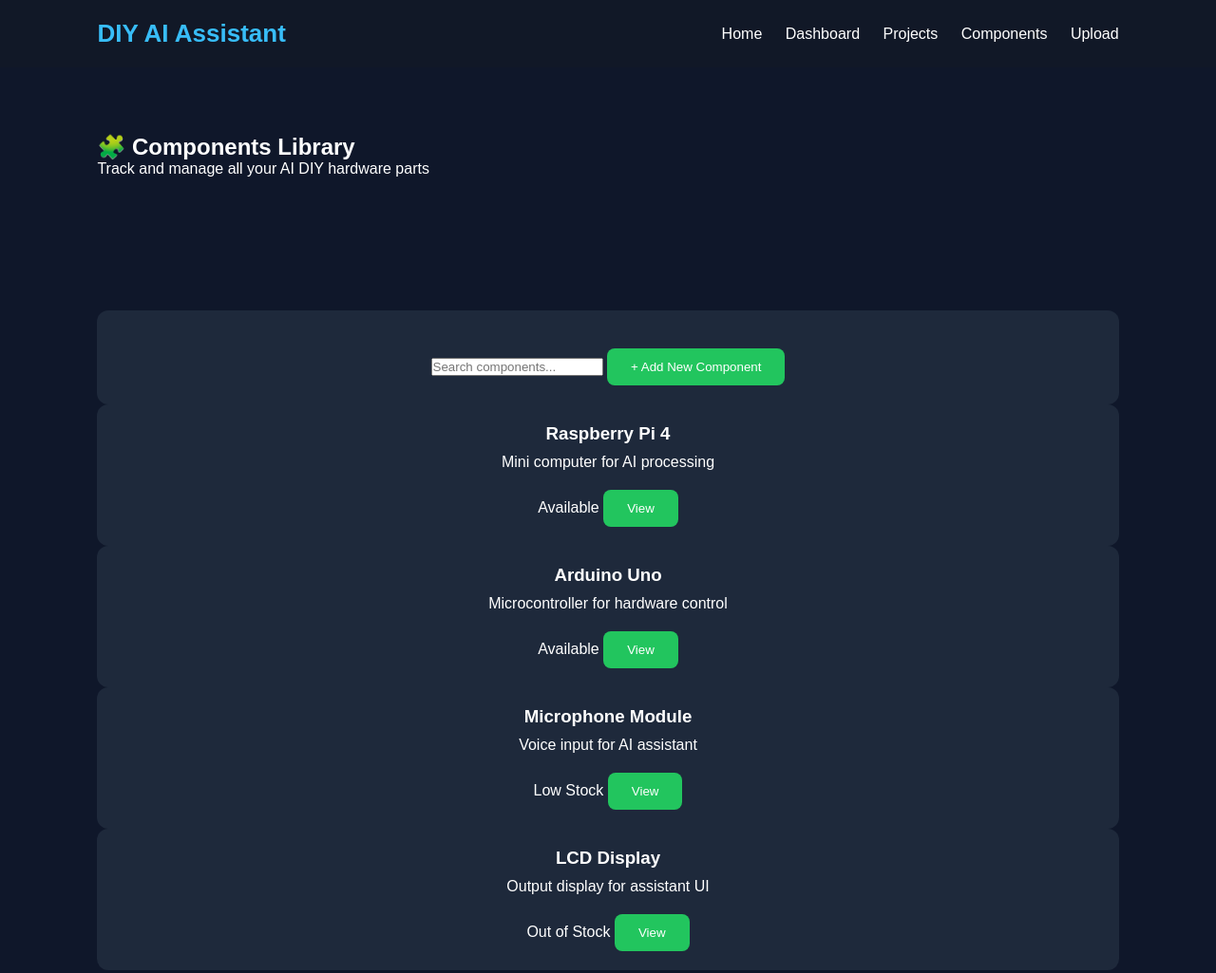
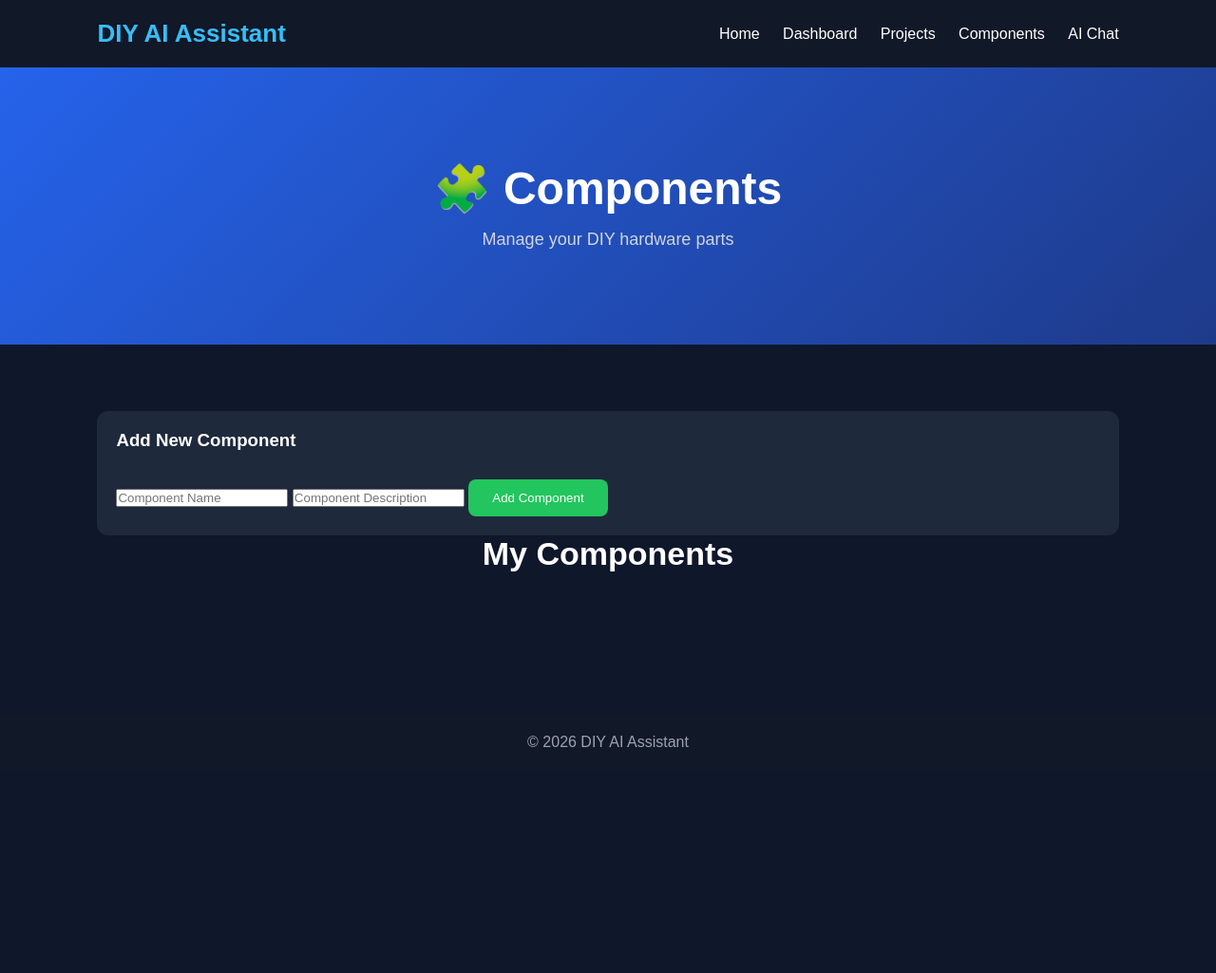
Before and after one commit to arunf1kumar-cyber/DIY-AI-Assistant-1, a plain HTML site: page components.html in a window 1280 px wide. Shown: the top 1025 px of the page at 95% size. After the commit the page ends 811 px from the top, so only its background shows below. Drawn offline with Linux system fonts and the light colour scheme.

Commit message:
Update components.html

```diff
--- a/components.html
+++ b/components.html
@@ -8,96 +8,102 @@
 </head>
 <body>
 
-    <!-- Navbar -->
-    <header class="navbar">
+<header>
     <div class="logo">DIY AI Assistant</div>
     <nav>
         <a href="index.html">Home</a>
         <a href="dashboard.html">Dashboard</a>
         <a href="projects.html">Projects</a>
-            <a href="components.html" class="active">Components</a>
-            <a href="upload.html">Upload</a>
+        <a href="components.html">Components</a>
+        <a href="ai-chat.html">AI Chat</a>
     </nav>
 </header>
 
-    <!-- Header -->
-    <section class="page-header">
-        <h1>🧩 Components Library</h1>
-        <p>Track and manage all your AI DIY hardware parts</p>
+<section class="hero">
+    <h1>🧩 Components</h1>
+    <p>Manage your DIY hardware parts</p>
 </section>
 
-    <!-- Search + Add -->
-    <section class="container">
+<section>
 
-        <div class="card">
-            <input type="text" id="searchBox" placeholder="Search components..." onkeyup="searchComponents()">
-            <button onclick="addComponent()">+ Add New Component</button>
-        </div>
+    <div class="cards">
 
-        <!-- Components Grid -->
-        <div class="grid" id="componentList">
+        <!-- Add Component Form -->
+        <div class="card" style="text-align:left;">
+            <h3>Add New Component</h3>
 
-            <div class="card component">
-                <h3>Raspberry Pi 4</h3>
-                <p>Mini computer for AI processing</p>
-                <span class="tag available">Available</span>
-                <button onclick="viewComponent('Raspberry Pi 4')">View</button>
-            </div>
+            <input id="compName" type="text" placeholder="Component Name">
+            <input id="compDesc" type="text" placeholder="Component Description">
 
-            <div class="card component">
-                <h3>Arduino Uno</h3>
-                <p>Microcontroller for hardware control</p>
-                <span class="tag available">Available</span>
-                <button onclick="viewComponent('Arduino Uno')">View</button>
-            </div>
-
-            <div class="card component">
-                <h3>Microphone Module</h3>
-                <p>Voice input for AI assistant</p>
-                <span class="tag low-stock">Low Stock</span>
-                <button onclick="viewComponent('Microphone Module')">View</button>
-            </div>
-
-            <div class="card component">
-                <h3>LCD Display</h3>
-                <p>Output display for assistant UI</p>
-                <span class="tag out-of-stock">Out of Stock</span>
-                <button onclick="viewComponent('LCD Display')">View</button>
+            <button onclick="addComponent()">Add Component</button>
         </div>
 
     </div>
 
+    <h2>My Components</h2>
+
+    <div class="cards" id="componentList">
+        <!-- Components appear here -->
+    </div>
+
 </section>
 
-    <!-- Footer -->
 <footer>
     <p>© 2026 DIY AI Assistant</p>
 </footer>
 
 <script src="script.js"></script>
 
-    <!-- Page Logic -->
 <script>
-        function viewComponent(name) {
-            alert("Opening details for: " + name);
+function addComponent() {
+    let name = document.getElementById("compName").value;
+    let desc = document.getElementById("compDesc").value;
+
+    if (!name || !desc) {
+        alert("Please fill all fields");
+        return;
     }
 
-        function addComponent() {
-            const name = prompt("Enter component name:");
-            if (name) {
-                alert(name + " added (frontend demo only)");
-            }
+    let components = JSON.parse(localStorage.getItem("components")) || [];
+
+    components.push({
+        name: name,
+        desc: desc
+    });
+
+    localStorage.setItem("components", JSON.stringify(components));
+
+    document.getElementById("compName").value = "";
+    document.getElementById("compDesc").value = "";
+
+    loadComponents();
 }
 
-        function searchComponents() {
-            let input = document.getElementById("searchBox").value.toLowerCase();
-            let items = document.querySelectorAll(".component");
+function loadComponents() {
+    let container = document.getElementById("componentList");
+    let components = JSON.parse(localStorage.getItem("components")) || [];
 
-            items.forEach(item => {
-                let text = item.innerText.toLowerCase();
-                item.style.display = text.includes(input) ? "block" : "none";
+    container.innerHTML = "";
+
+    components.forEach((c, index) => {
+        container.innerHTML += `
+            <div class="card">
+                <h3>${c.name}</h3>
+                <p>${c.desc}</p>
+                <button onclick="deleteComponent(${index})">Delete</button>
+            </div>
+        `;
     });
 }
+
+function deleteComponent(index) {
+    let components = JSON.parse(localStorage.getItem("components")) || [];
+    components.splice(index, 1);
+    localStorage.setItem("components", JSON.stringify(components));
+    loadComponents();
+}
+
+window.onload = loadComponents;
 </script>
 
 </body>
```
Lines whose indentation alone changed are shown as unchanged.
